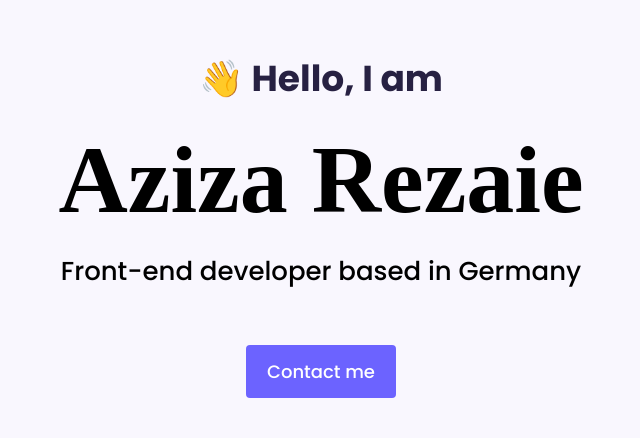
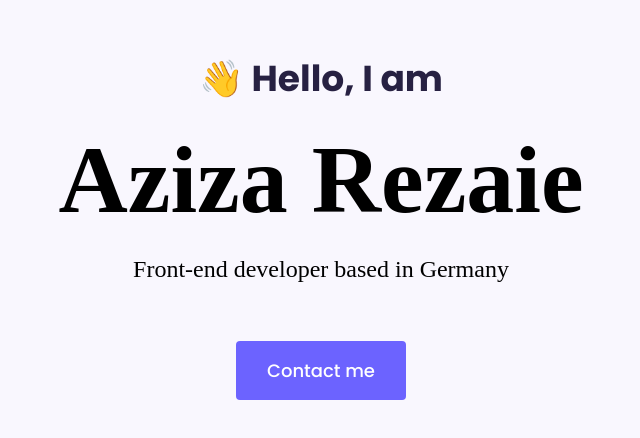
Before and after one commit to kabul2022/portfolio-project-, a plain HTML site: page index.html in a window 1280 px wide. Shown: the part 108-546 px from the top of the page, without its empty margins (319-959 px from the left). Drawn offline with nearby package versions, Linux system fonts and the light colour scheme.

Commit message:
changing the font size

```diff
--- a/style/portfoli.css
+++ b/style/portfoli.css
@@ -3,7 +3,7 @@
   --brading-color:#6c63ff;
   --heading-font-family:" Playfair Display",serif;
     --default-font-family:"Poppins",sans-serif;
-
+     --secondary-color: #f9f7fe;
 
 
 }
@@ -25,11 +25,10 @@ h1{
   font-size: 96px;
 }
 p{
-  font-family:var(--default-font-family);
-  font-weight: normal
+  font-weight: normal;
 }
 .hero{
-  background:#f9f7fe;
+  background:var(--secondary-color);
   text-align: center;
   padding: 160px 20px;
 }
@@ -39,9 +38,9 @@ p{
   color: #272142;
 }
 .hero h2{
-    font-family:var(--default-font-family);
+    font-family:var(--heading-font-family);
     font-weight: normal;
-    font-size: 26px;
+    font-size: 24px;
     line-height: 2;
 }
 .btn-branding{
@@ -50,6 +49,6 @@ p{
   font-size: 18px;
   line-height: 27px;
   border-radius: 4px;
-  padding: 12px 20px;
+  padding: 15px 30px;
 
 }
```
